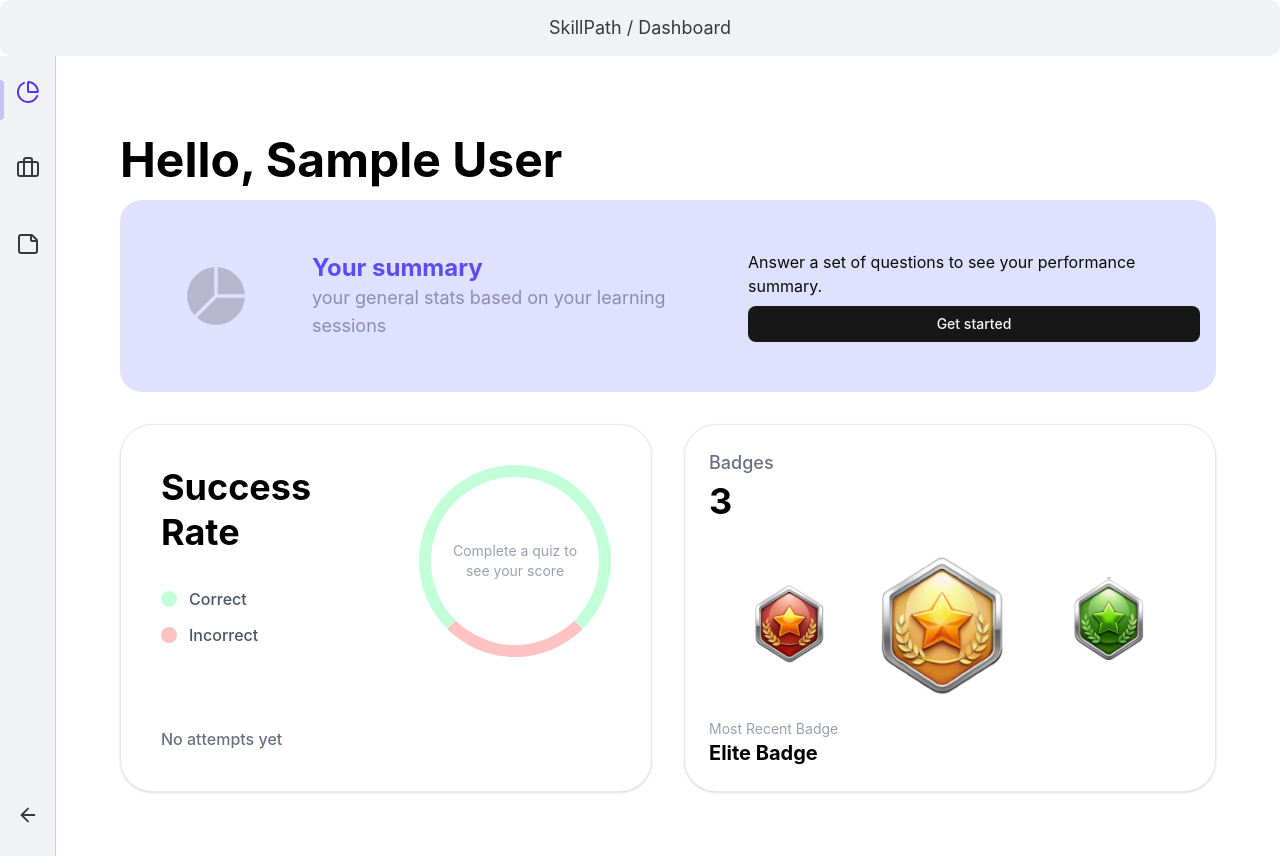
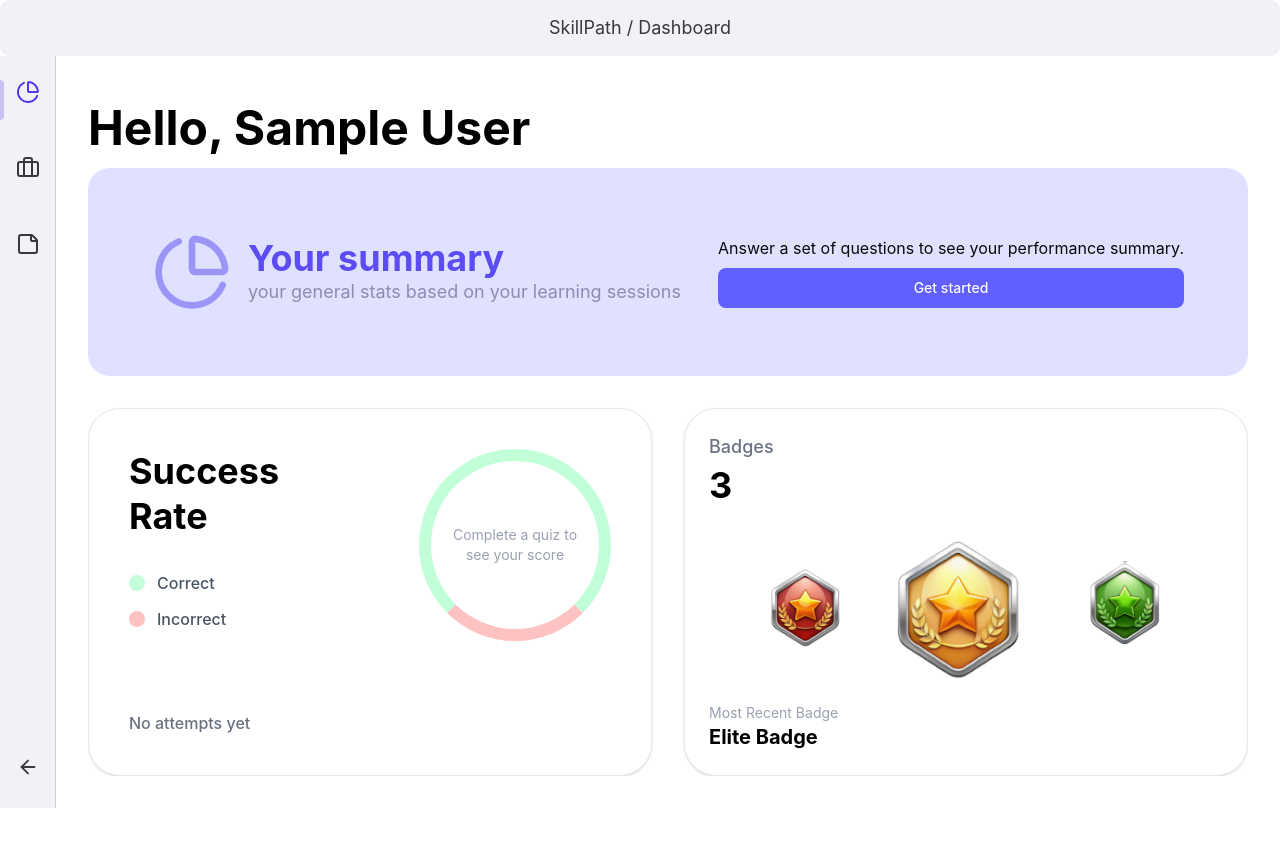
Before and after one commit to chingu-voyages/V59-tier3-team-37, a Next.js app: page /dashboard in a window 1280 px wide. After the commit the page ends 808 px from the top, so only its background shows below. Built offline with nearby package versions, Linux system fonts and the light colour scheme; no server answers; sample sign-in values are in the browser's storage.

Commit message:
Enhance dashboard summary layout and button styling for better user experience (#64)

```diff
--- a/components/dashboard/AISummary.tsx
+++ b/components/dashboard/AISummary.tsx
@@ -60,7 +60,9 @@
     return (
       <div className="flex flex-col gap-2">
         <h2>Answer a set of questions to see your performance summary. </h2>
-        <Button onClick={getStarted}>Get started</Button>
+        <Button className="bg-indigo-500" size="lg" onClick={getStarted}>
+          Get started
+        </Button>
       </div>
     ); // Don't render anything if there are no selected answers
   }
--- a/components/dashboard/Summary.tsx
+++ b/components/dashboard/Summary.tsx
@@ -1,7 +1,7 @@
 import { getAuth } from "firebase/auth";
+import { PieChart } from "lucide-react";
 import Image from "next/image";
 import green_badge from "../../public/green_badge.png";
-import pie from "../../public/pie.png";
 import red_badge from "../../public/red_badge.png";
 import yellow_badge from "../../public/yellow_badge.png";
 import AISummary from "./AISummary";
@@ -20,17 +20,17 @@
   const { correct, total } = totalScore;
 
   return (
-    <div className="flex-1 p-8 overflow-auto">
+    <div className="flex-1 overflow-auto">
       <h1 className="text-5xl font-bold py-4 text-black">Hello, {userName}</h1>
-      <div className="bg-[#e0e0ff] rounded-3xl flex items-center gap-4 p-4">
-        <div className="flex-shrink-0">
-          <Image src={pie} alt="Pie" className="w-40 opacity-50" />
-        </div>
-        <div className="flex flex-col">
-          <h2 className="text-[#5b4df3] text-2xl font-bold">Your summary</h2>
-          <p className="text-[#8e8cb2] text-lg">
-            your general stats based on your learning sessions
-          </p>
+      <div className="bg-[#e0e0ff] rounded-3xl flex items-center justify-between p-16">
+        <div className="flex items-center gap-4">
+          <PieChart className="w-20 h-20 text-[#5b4df3] opacity-50" />
+          <div className="flex flex-col">
+            <h2 className="text-[#5b4df3] text-4xl font-bold">Your summary</h2>
+            <p className="text-[#8e8cb2] text-lg">
+              your general stats based on your learning sessions
+            </p>
+          </div>
         </div>
         <AISummary getStarted={getStarted} />
       </div>
```
